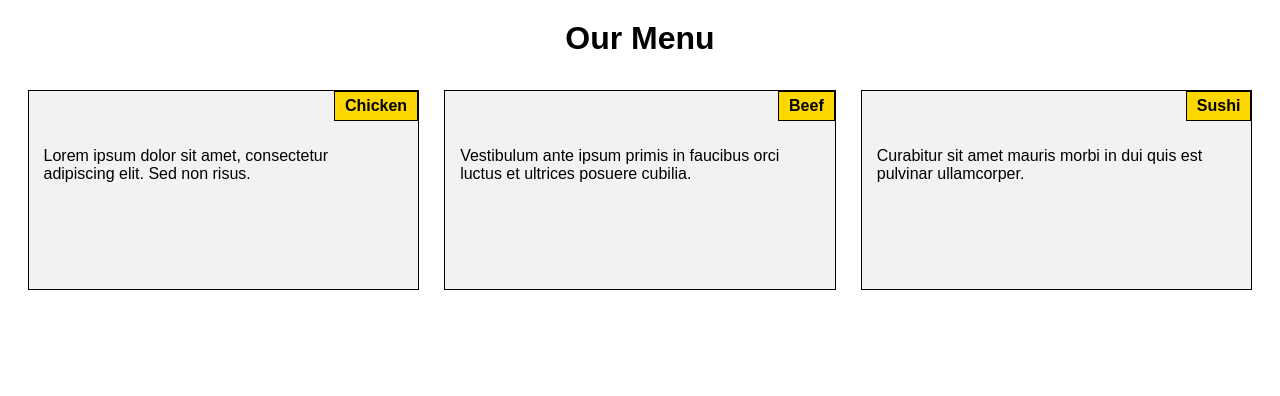
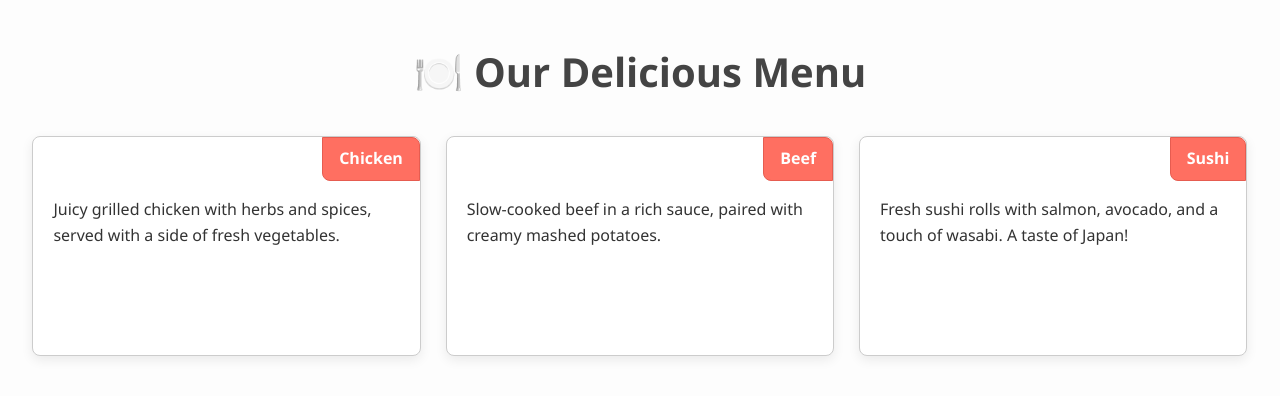
Before and after one commit to parimahbovairy/HTML-CSS-and-Javascript-for-Web-Developers, a plain HTML site: page index.html in a window 1280 px wide. Drawn offline with Linux system fonts and the light colour scheme.

Commit message:
make it beautiful

```diff
--- a/css/styles.css
+++ b/css/styles.css
@@ -1,43 +1,60 @@
 /* Reset and base styles */
 * {
   box-sizing: border-box;
-}
-
-body {
-  font-family: Arial, sans-serif;
   margin: 0;
   padding: 0;
 }
 
+body {
+  font-family: 'Segoe UI', Tahoma, Geneva, Verdana, sans-serif;
+  background-color: #fdfdfd;
+  color: #333;
+  line-height: 1.6;
+}
+
 .page-title {
   text-align: center;
-  margin: 20px 0;
+  font-size: 2.5rem;
+  margin: 40px 0 20px;
+  color: #444;
 }
 
 .section-container {
-  padding: 0 15px;
+  padding: 0 20px 40px;
   overflow: hidden;
 }
 
 /* Section styles */
 .food-section {
   position: relative;
-  border: 1px solid black;
-  background-color: #f2f2f2;
-  padding: 40px 15px 15px 15px;
+  border: 1px solid #ccc;
+  background-color: #ffffff;
+  padding: 60px 20px 20px;
   margin: 10px;
   float: left;
-  min-height: 200px;
+  min-height: 220px;
+  border-radius: 8px;
+  box-shadow: 0 4px 12px rgba(0, 0, 0, 0.08);
+  transition: transform 0.3s ease, box-shadow 0.3s ease;
+}
+
+.food-section:hover {
+  transform: translateY(-5px);
+  box-shadow: 0 8px 20px rgba(0, 0, 0, 0.15);
 }
 
 .section-title {
   position: absolute;
   top: 0;
   right: 0;
-  background-color: #ffd700;
-  border: 1px solid black;
-  padding: 5px 10px;
+  background-color: #ff6f61;
+  color: white;
+  border: 1px solid #e65c50;
+  padding: 8px 16px;
   font-weight: bold;
+  border-top-right-radius: 8px;
+  border-bottom-left-radius: 8px;
+  font-size: 1rem;
 }
 
 /* Desktop view: 992px and up */
@@ -64,6 +81,10 @@ body {
 @media (max-width: 767px) {
   .food-section {
     width: 100%;
-    margin: 10px 0;
+    margin: 15px 0;
+  }
+
+  .page-title {
+    font-size: 2rem;
   }
 }
--- a/index.html
+++ b/index.html
@@ -3,26 +3,26 @@
 <head>
   <meta charset="UTF-8" />
   <meta name="viewport" content="width=device-width, initial-scale=1.0" />
-  <title>Responsive Menu</title>
+  <title>Delicious Menu</title>
   <link rel="stylesheet" href="css/styles.css" />
 </head>
 <body>
-  <h1 class="page-title">Our Menu</h1>
+  <h1 class="page-title">🍽️ Our Delicious Menu</h1>
 
   <div class="section-container">
     <section class="food-section" id="chicken">
       <div class="section-title">Chicken</div>
-      <p>Lorem ipsum dolor sit amet, consectetur adipiscing elit. Sed non risus.</p>
+      <p>Juicy grilled chicken with herbs and spices, served with a side of fresh vegetables.</p>
     </section>
 
     <section class="food-section" id="beef">
       <div class="section-title">Beef</div>
-      <p>Vestibulum ante ipsum primis in faucibus orci luctus et ultrices posuere cubilia.</p>
+      <p>Slow-cooked beef in a rich sauce, paired with creamy mashed potatoes.</p>
     </section>
 
     <section class="food-section" id="sushi">
       <div class="section-title">Sushi</div>
-      <p>Curabitur sit amet mauris morbi in dui quis est pulvinar ullamcorper.</p>
+      <p>Fresh sushi rolls with salmon, avocado, and a touch of wasabi. A taste of Japan!</p>
     </section>
   </div>
 </body>
```
